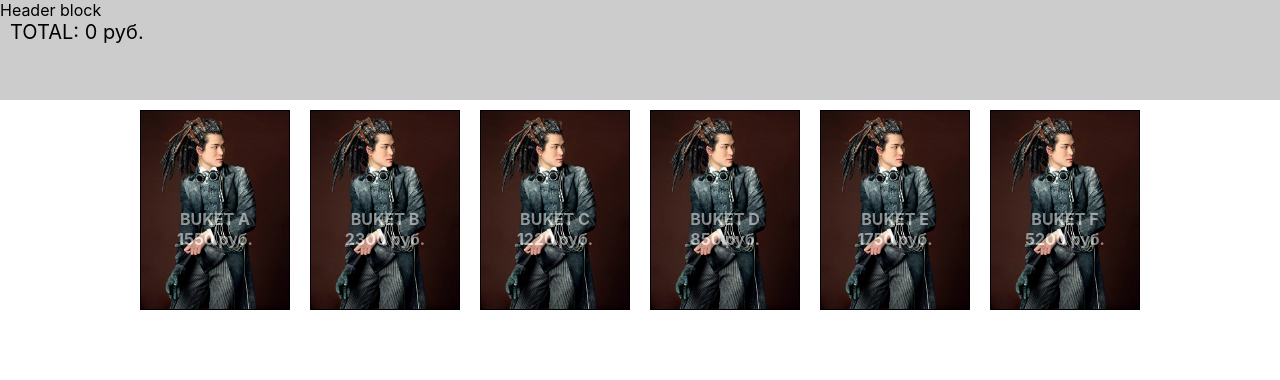
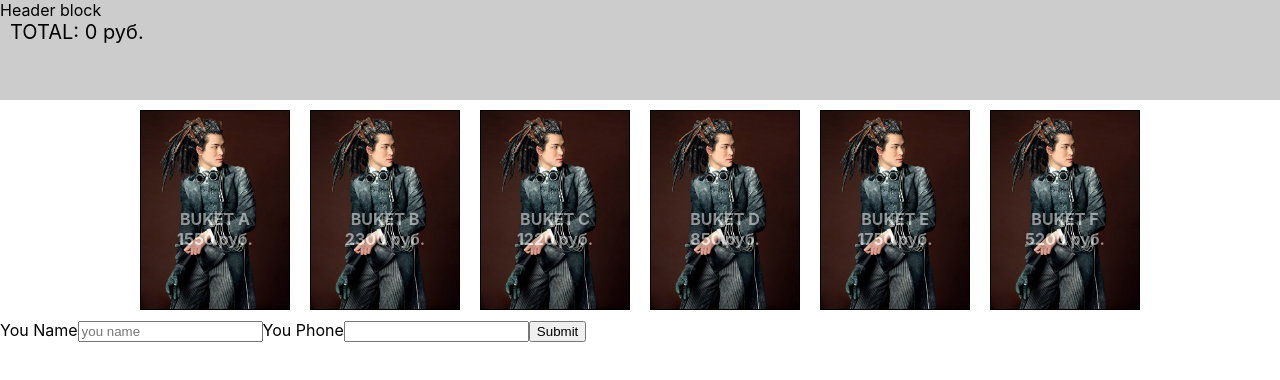
Before and after one commit to LeoUral/flowers_shop, a React (Create React App) app: page / in a window 1280 px wide. Shown: the top 380 px of the page. Built offline with nearby package versions, Linux system fonts and the light colour scheme.

Commit message:
create form

```diff
--- a/src/components/FormCustomer.js
+++ b/src/components/FormCustomer.js
@@ -14,6 +14,7 @@ export default class FormCustomer extends React.Component {
                         You Phone
                     <input type="phone" />
                     </label>
+                    <input type="submit" placeholder=" send " />
                 </form>
             </>
         );
--- a/src/components/Main.js
+++ b/src/components/Main.js
@@ -2,6 +2,7 @@ import React, { Fragment } from 'react';
 import Base from './Base';
 import BlockItem from './blockItem';
 import BascketStore from '../store/bascket';
+import FormCustomer from './FormCustomer';
 
 export default class Main extends React.Component {
     constructor(props) {
@@ -61,6 +62,7 @@ export default class Main extends React.Component {
                 <div className="main">
                     {this.renderBase}
                 </div>
+                <FormCustomer />
 
             </>
         );
--- a/src/store/bascket.js
+++ b/src/store/bascket.js
@@ -18,6 +18,7 @@ class BascketStore {
     decrementTotla(numberData) {
         this.total = +this.total - +numberData;
     }
+
     writeBase(data) {
         this.base = data;
     }
```
Also changed, not shown: 1 other file (tests, documents, lock files or other folders).
